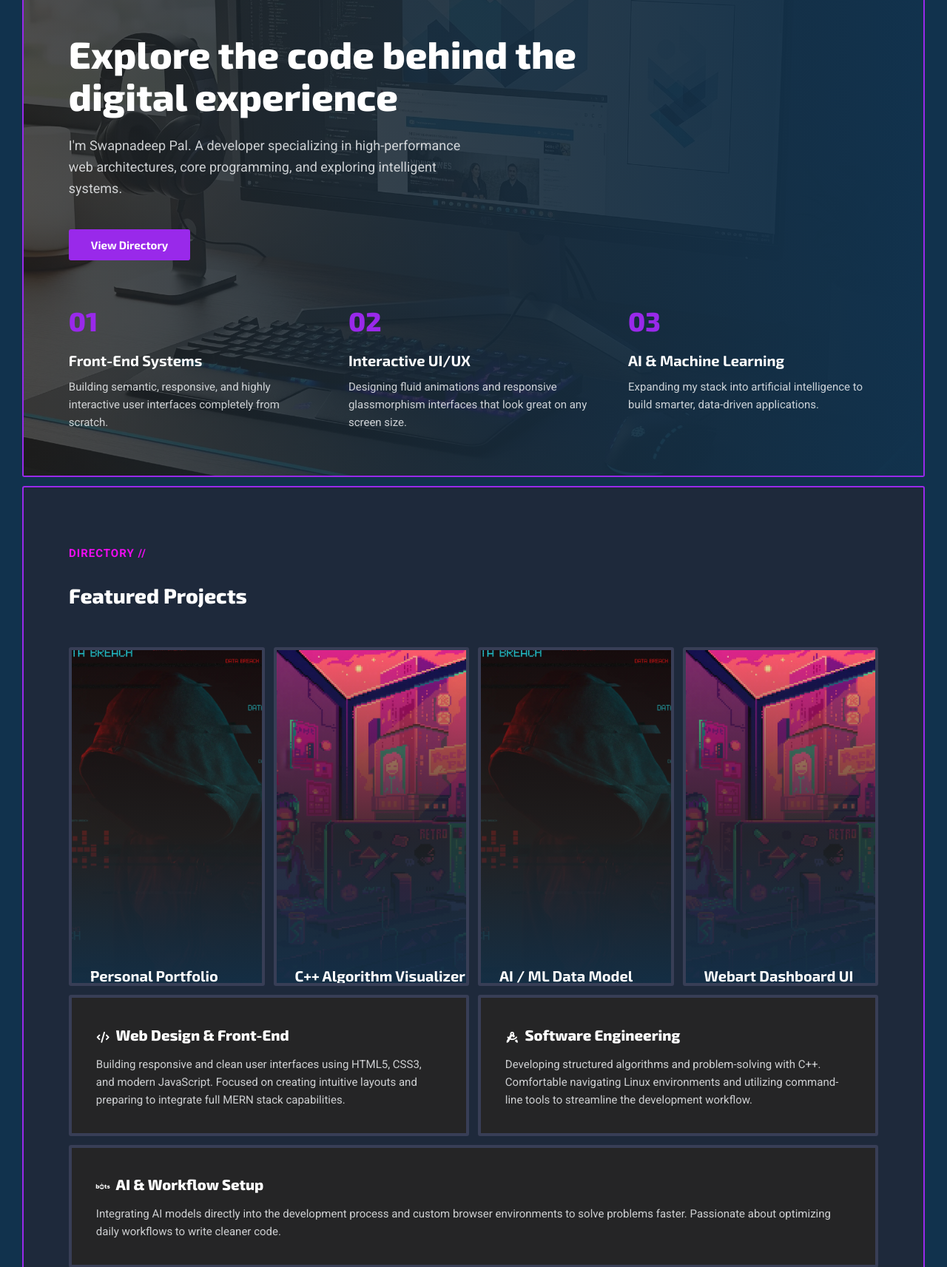
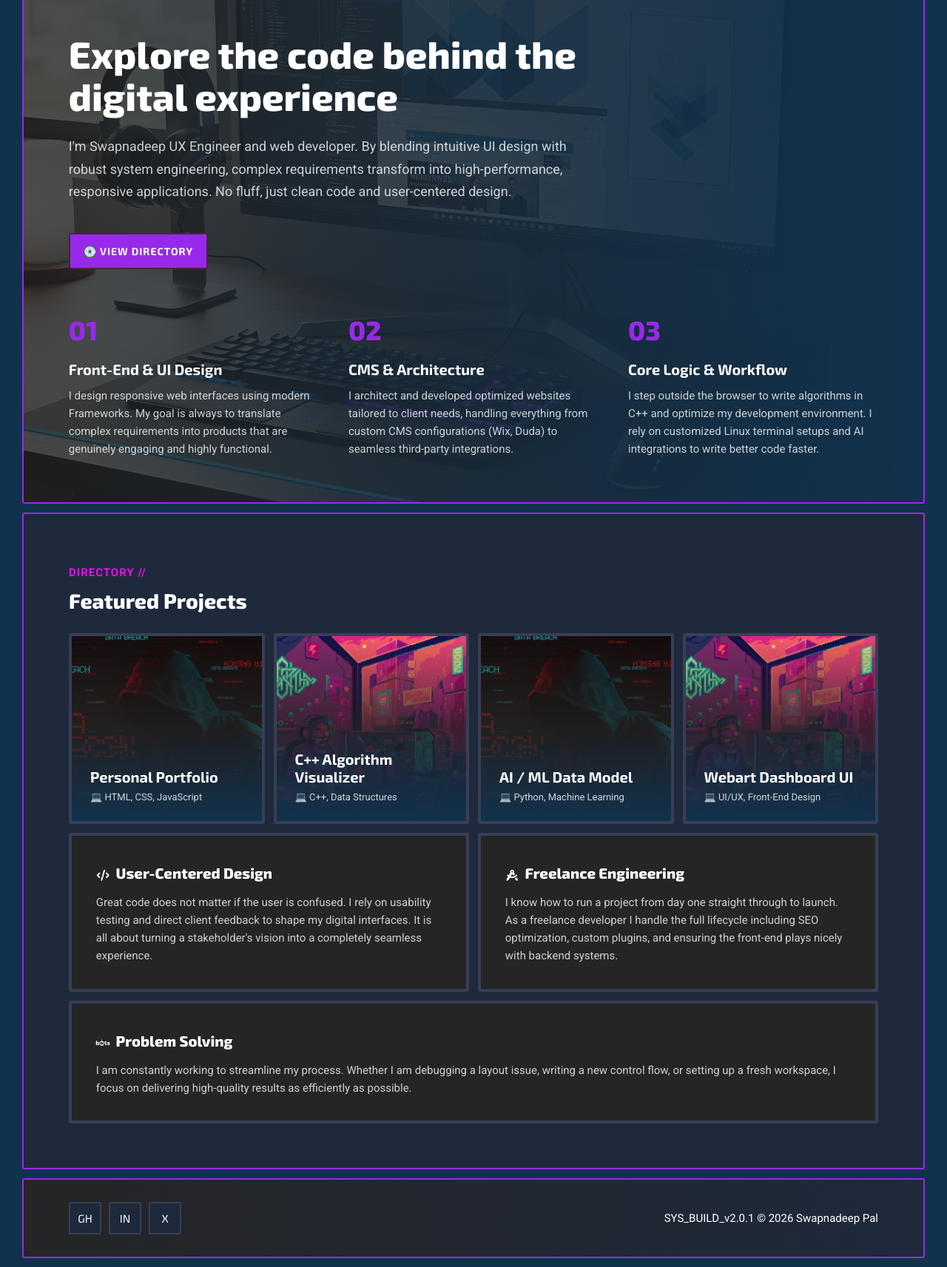
Before and after one commit to meswapnadeeppal/meswapnadeeppal.github.io, a plain HTML site: page index.html in a window 1280 px wide. Shown: the part 207-1920 px from the top of the page at 74% size. Drawn offline with Linux system fonts and the light colour scheme.

Commit message:
feat: SYS_BUILD_v2.0.1

```diff
--- a/assets/css/404.css
+++ b/assets/css/404.css
@@ -4,9 +4,9 @@
   align-items: center;
   text-align: center;
   position: relative;
-  min-height: 85vh;
   border: 2px solid var(--cyberpunk-primary);
   border-radius: 3px;
+  min-height: 100vh;
   background: linear-gradient(
     to right,
     var(--background-body) 0%,
@@ -27,6 +27,8 @@
 }
 
 .error-message {
+  display: flex;
+  justify-content: center;
   font-size: 32px;
   font-weight: 700;
   text-transform: uppercase;
--- a/assets/css/contact.css
+++ b/assets/css/contact.css
@@ -354,6 +354,7 @@
 .form-label-input > p {
   font-family: var(--font-header);
   font-weight: 600;
+  margin-top: 0px;
   margin-bottom: 10px;
   opacity: 1;
 }
--- a/assets/css/global-components.css
+++ b/assets/css/global-components.css
@@ -1,3 +1,7 @@
+html {
+  scroll-behavior: smooth;
+}
+
 body {
   margin: 0;
   padding: 30px;
@@ -22,7 +26,6 @@ main {
 a {
   font-family: var(--font-header);
   color: var(--cyberpunk-hyperlink);
-  opacity: 1;
 }
 
 p {
@@ -89,6 +92,7 @@ p {
 
 .nav-link {
   text-decoration: none;
+  color: var(--secondary-text);
   font-weight: 600;
   text-transform: uppercase;
   transition: 0.3s;
@@ -110,6 +114,13 @@ p {
   color: var(--cyberpunk-secondary);
 }
 
+.nav-link.active:hover {
+  opacity: 1;
+  color: var(--window-close);
+  transform: scale(1.1);
+  cursor: not-allowed;
+}
+
 .nav-link:hover span,
 .nav-link.active span {
   opacity: 1;
@@ -119,16 +130,22 @@ p {
   display: inline-block;
   background-color: var(--cyberpunk-primary);
   color: var(--primary-text);
-  padding: 12px 30px;
+  padding: 14px 18px;
+  font-size: 14px;
   font-weight: bold;
   text-decoration: none;
+  border: 2px solid var(--cyberpunk-select);
   border-radius: 3px;
+  text-transform: uppercase;
+  letter-spacing: 1px;
   transition: all 0.3s ease;
 }
 
 .btn-cyber-solid:hover {
   background-color: var(--cyberpunk-secondary);
   box-shadow: 0 0 15px var(--cyberpunk-primary);
+  text-shadow: 0 0 8px var(--container-shadow);
+  border: 2px solid var(--background-body);
 }
 
 .site-footer {
@@ -200,4 +217,9 @@ p {
   .btn-cyber-solid {
     padding: 12px 20px;
   }
+
+  .social-btn {
+    width: 30px;
+    height: 30px;
+  }
 }
--- a/assets/css/main-components.css
+++ b/assets/css/main-components.css
@@ -47,9 +47,8 @@
 
 .hero-subtitle {
   font-size: 18px;
-  line-height: 1.6;
+  line-height: 1.7;
   margin-bottom: 40px;
-  max-width: 550px;
 }
 
 .hero-features {
@@ -82,7 +81,7 @@
 
 .project-container {
   position: relative;
-  padding: 80px 5% 60px 5%;
+  padding: 70px 5% 60px 5%;
   border: 2px solid var(--cyberpunk-primary);
   border-radius: 3px;
   background-color: var(--background-slate);
@@ -99,7 +98,8 @@
   font-size: 28px;
   font-family: var(--font-header);
   font-weight: 800;
-  padding: 8px 0px 30px;
+  margin-top: 12px;
+  padding-bottom: 4px;
 }
 
 .projects-grid {
@@ -113,7 +113,7 @@
   border-radius: 3px;
   border: 4px solid var(--container-border);
   overflow: hidden;
-  height: 450px;
+  height: 250px;
   cursor: pointer;
   transition:
     transform 0.3s ease,
@@ -143,7 +143,6 @@
   width: 100%;
   height: 100%;
   display: flex;
-  padding: 25px;
   flex-direction: column;
   justify-content: flex-end;
   background: linear-gradient(
@@ -152,6 +151,10 @@
     var(--container-shadow) 50%,
     transparent 100%
   );
+}
+
+.project-data {
+  padding: 25px;
 }
 
 .project-name {
@@ -222,15 +225,16 @@
   }
 
   .project-heading {
-    padding: 8px 0px 20px;
-  }
-
-  .project-card {
-    height: 350px;
+    margin-bottom: 12px;
   }
 }
 
 @media (max-width: 412px) {
+  .hero-content-wrapper,
+  .project-container {
+    padding: 30px 5.6%;
+  }
+
   .hero-title {
     font-size: 8vw;
     line-height: 1.2;
@@ -240,21 +244,16 @@
     font-size: 15px;
   }
 
-  .hero-content-wrapper,
-  .project-container {
-    padding: 30px 5.6%;
-  }
-
   .hero-features {
     gap: 15px;
   }
 
-  .project-card {
-    height: 250px;
+  .project-heading {
+    margin-bottom: 8px;
   }
 
-  .project-overlay {
-    padding: 6%;
+  .project-data {
+    padding: 20px;
   }
 
   .project-name {
@@ -264,6 +263,10 @@
   .feature-block {
     flex-direction: column;
     padding: 6%;
-    gap: 8px;
+    gap: 4px;
+  }
+
+  .feature-heading {
+    margin-bottom: 6px;
   }
 }
--- a/assets/css/page-transitions.css
+++ b/assets/css/page-transitions.css
@@ -1,3 +1,9 @@
+body.locked {
+  overflow: hidden;
+  height: 100vh;
+  cursor: progress;
+}
+
 #uplink-loader {
   position: fixed;
   top: 0;
@@ -31,7 +37,7 @@
 }
 
 .uplink-interface {
-  width: 320px;
+  width: 250px;
   padding: 30px;
   border: 2px solid var(--cyberpunk-primary);
   border-radius: 4px;
--- a/assets/js/main-components.js
+++ b/assets/js/main-components.js
@@ -31,9 +31,11 @@ document.addEventListener("DOMContentLoaded", () => {
         <div class="project-card">
           <img src="${imageUrl}" alt="${name}">
           <div class="project-overlay">
+            <div class="project-data">
               <h3 class="project-name">${name}</h3>
               <div class="project-tech-info">
                 <span>💻 ${techStack}</span>
+              </div>
             </div>
           </div>
         </div>
--- a/assets/js/page-transitions.js
+++ b/assets/js/page-transitions.js
@@ -40,6 +40,7 @@ document.addEventListener("DOMContentLoaded", () => {
 
       setTimeout(() => {
         loader.classList.add("uplink-hidden");
+        document.body.classList.remove("locked");
       }, 400);
     } else {
       progressBar.style.width = `${progress}%`;
--- a/index.html
+++ b/index.html
@@ -3,7 +3,7 @@
 <head>
     <meta charset="UTF-8">
     <meta name="viewport" content="width=device-width, initial-scale=1.0">
-    <title>Contact | Swapnadeep Pal</title>
+    <title>Swapnadeep Pal | UX Engineer & Web Developer</title>
     <meta name="title" content="Swapnadeep Pal | HTML Designer & Developer">
     <meta name="description" content="Personal portfolio of Swapnadeep Pal, a developer specializing in HTML design, front-end development, and C++. View my featured projects and resume.">
 
@@ -34,7 +34,7 @@
         }
     </script>
 </head>
-<body>
+<body class="locked">
 
     <div id="uplink-loader">
         <div class="uplink-interface">
@@ -57,6 +57,7 @@
             <nav class="site-nav">
                 <a href="index.html" class="nav-link active"><span>//</span> Home</a>
                 <a href="#projects" class="nav-link"><span>//</span> Projects</a>
+                <a href="contact.html" class="nav-link"><span>//</span> Contact</a>
             </nav>
         </header>
 
@@ -67,24 +68,24 @@
                 <div class="hero-content-wrapper">
                     <div class="hero-main-text">
                         <h1 class="hero-title">Explore the code behind the digital experience</h1>
-                        <p class="hero-subtitle">I'm Swapnadeep Pal. A developer specializing in high-performance web architectures, core programming, and exploring intelligent systems.</p>
-                        <a href="#projects" class="btn-cyber-solid">View Directory</a>
+                        <p class="hero-subtitle">I'm Swapnadeep UX Engineer and web developer. By blending intuitive UI design with robust system engineering, complex requirements transform into high-performance, responsive applications. No fluff, just clean code and user-centered design.</p>
+                        <a href="#projects" class="btn-cyber-solid">💽 View Directory</a>
                     </div>
                     <div class="hero-features">
                         <div class="feature-item">
                             <span class="feature-number">01</span>
-                            <h3 class="feature-title">Front-End Systems</h3>
-                            <p class="feature-text">Building semantic, responsive, and highly interactive user interfaces completely from scratch.</p>
+                            <h3 class="feature-title">Front-End & UI Design</h3>
+                            <p class="feature-text">I design responsive web interfaces using modern Frameworks. My goal is always to translate complex requirements into products that are genuinely engaging and highly functional.</p>
                         </div>
                         <div class="feature-item">
                             <span class="feature-number">02</span>
-                            <h3 class="feature-title">Interactive UI/UX</h3>
-                            <p class="feature-text">Designing fluid animations and responsive glassmorphism interfaces that look great on any screen size.</p>
+                            <h3 class="feature-title">CMS & Architecture</h3>
+                            <p class="feature-text">I architect and developed optimized websites tailored to client needs, handling everything from custom CMS configurations (Wix, Duda) to seamless third-party integrations.</p>
                         </div>
                         <div class="feature-item">
                             <span class="feature-number">03</span>
-                            <h3 class="feature-title">AI & Machine Learning</h3>
-                            <p class="feature-text">Expanding my stack into artificial intelligence to build smarter, data-driven applications.</p>
+                            <h3 class="feature-title">Core Logic & Workflow</h3>
+                            <p class="feature-text">I step outside the browser to write algorithms in C++ and optimize my development environment. I rely on customized Linux terminal setups and AI integrations to write better code faster.</p>
                         </div>
                     </div>
                 </div>
@@ -102,25 +103,25 @@
                     <div class="feature-block">
                         <div class="feature-content">
                             <i class="fa-solid fa-code"></i>
-                            <h3 class="feature-heading">Web Design & Front-End</h3>
+                            <h3 class="feature-heading">User-Centered Design</h3>
                         </div>
-                        <p class="feature-text">Building responsive and clean user interfaces using HTML5, CSS3, and modern JavaScript. Focused on creating intuitive layouts and preparing to integrate full MERN stack capabilities.</p>
+                        <p class="feature-text">Great code does not matter if the user is confused. I rely on usability testing and direct client feedback to shape my digital interfaces. It is all about turning a stakeholder's vision into a completely seamless experience.</p>
                     </div>
 
                     <div class="feature-block">
                         <div class="feature-content">
                             <i class="fa-solid fa-compass-drafting"></i>
-                            <h3 class="feature-heading">Software Engineering</h3>
+                            <h3 class="feature-heading">Freelance Engineering</h3>
                         </div>
-                        <p class="feature-text">Developing structured algorithms and problem-solving with C++. Comfortable navigating Linux environments and utilizing command-line tools to streamline the development workflow.</p>
+                        <p class="feature-text">I know how to run a project from day one straight through to launch. As a freelance developer I handle the full lifecycle including SEO optimization, custom plugins, and ensuring the front-end plays nicely with backend systems.</p>
                     </div>
 
                     <div class="feature-block">
                         <div class="feature-content">
                             <i class="fa-brands fa-bots"></i>
-                            <h3 class="feature-heading">AI & Workflow Setup</h3>
+                            <h3 class="feature-heading">Problem Solving</h3>
                         </div>
-                        <p class="feature-text">Integrating AI models directly into the development process and custom browser environments to solve problems faster. Passionate about optimizing daily workflows to write cleaner code.</p>
+                        <p class="feature-text">I am constantly working to streamline my process. Whether I am debugging a layout issue, writing a new control flow, or setting up a fresh workspace, I focus on delivering high-quality results as efficiently as possible.</p>
                     </div>
 
                 </div>
@@ -135,7 +136,7 @@
                 <a href="#" class="social-btn">X</a>
             </div>
             <div class="footer-metadata">
-                <span>SYS_BUILD_v2.0.0</span>
+                <span>SYS_BUILD_v2.0.1</span>
                 <span>© 2026 Swapnadeep Pal</span>
             </div>
         </footer>
```
Also changed, not shown: 404.html (+6 -5 lines), contact.html (+3 -2 lines). Lines whose indentation alone changed are shown as unchanged.
